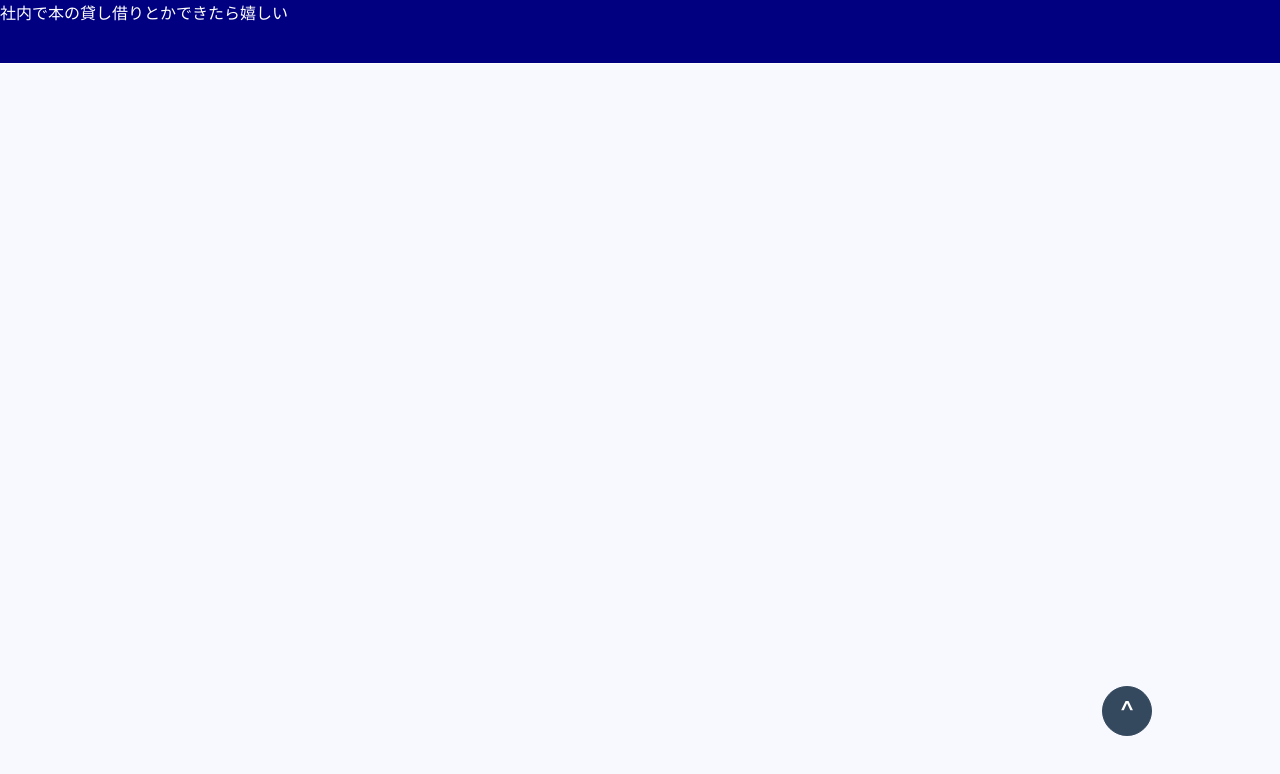
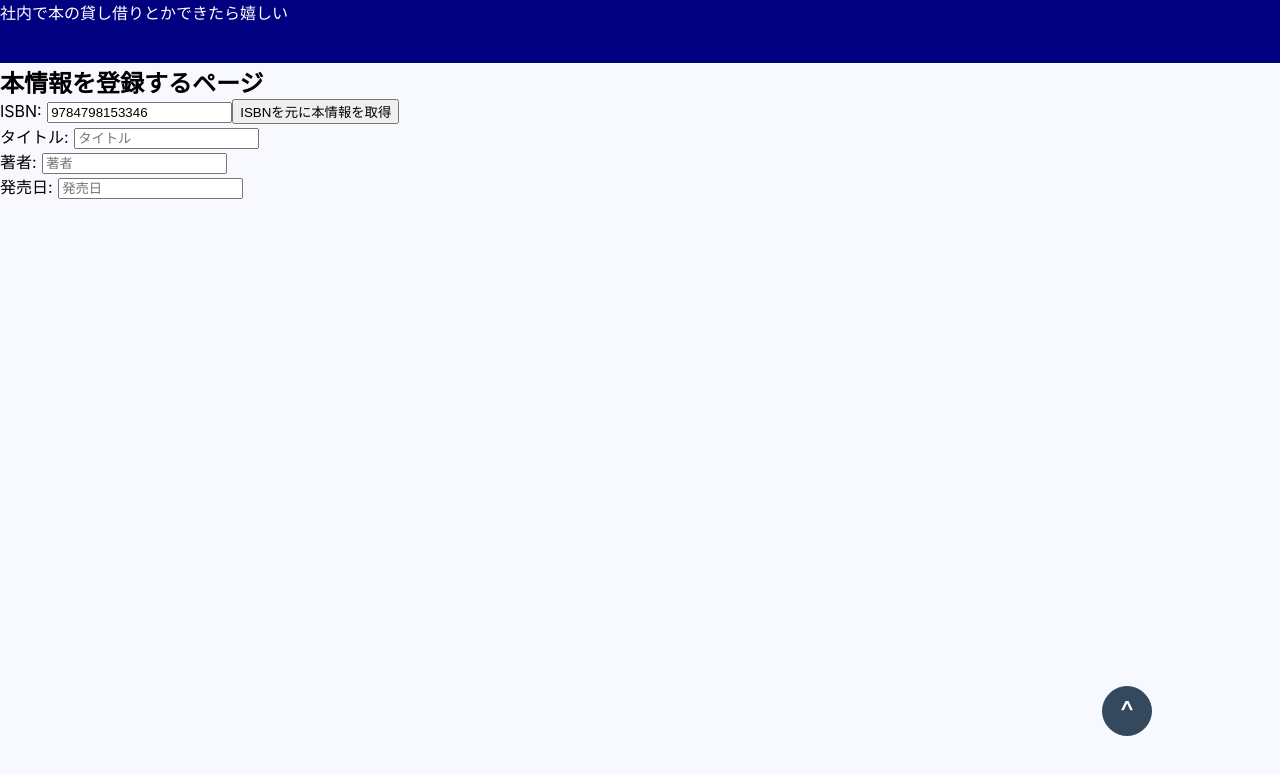
Before and after one commit to 269kanda/hello-nuxt, a Nuxt app: page /book-manage in a window 1280 px wide. Shown: the top 774 px of the page. Built offline with nearby package versions, Linux system fonts and the light colour scheme.

Commit message:
本情報登録ページの作成,axiosの追加,googlebookからISBNコードを元に本データ取得

```diff
--- a/components/AppHeader.vue
+++ b/components/AppHeader.vue
@@ -1,6 +1,6 @@
 <template>
     <div class="navbar">
-        社内で本の貸し借りとかできたら嬉しい
+        <nuxt-link to="/">社内で本の貸し借りとかできたら嬉しい</nuxt-link>
     </div>
 
 </template>
@@ -17,7 +17,11 @@
   border-bottom: solid 0.1vh;
 
 
-    color: #FFF;
+  color: #fff;
+}
+
+.navbar a {
+  color: #fff;
 }
 
 </style>
--- a/layouts/default.vue
+++ b/layouts/default.vue
@@ -31,6 +31,10 @@ html {
   box-sizing: border-box;
 
   background-color: #f8f8ff;
+}
+
+a {
+  text-decoration: none;
 }
 
 *, *:before, *:after {
--- a/nuxt.config.js
+++ b/nuxt.config.js
@@ -37,5 +37,10 @@ module.exports = {
   },
   plugins: [
     '~plugins/scroll.js'
-  ]
+  ],
+  modules: [
+    '@nuxtjs/axios'
+  ],
+  axios: {
+  }
 }
--- a/package.json
+++ b/package.json
@@ -13,6 +13,8 @@
     "precommit": "npm run lint"
   },
   "dependencies": {
+    "@nuxtjs/axios": "^5.5.2",
+    "axios": "^0.18.0",
     "nuxt": "^2.0.0"
   },
   "devDependencies": {
--- /dev/null
+++ b/pages/book-manage/index.vue
@@ -0,0 +1,79 @@
+<template>
+  <section class="container">
+    <div>
+
+      <h1>本情報を登録するページ</h1>
+
+      <div>
+        <div>
+          ISBN: <input v-model='isbnCode' placeholder='ISBNコード'>
+          <button v-on:click='get_book_info'>ISBNを元に本情報を取得</button>
+        </div>
+
+        <div>
+          タイトル: <input v-model='title' placeholder='タイトル'>
+        </div>
+        <div>
+          著者: <input v-model='authors' placeholder='著者'>
+        </div>
+        <div>
+          発売日:
+          <input v-model='release_date' placeholder='発売日'>
+        </div>
+
+        <br>
+
+      </div>
+
+    </div>
+  </section>
+</template>
+
+<script>
+
+import axios from 'axios'
+
+export default {
+  data() {
+    return {
+      isbnCode:'9784798153346',
+      title:'',
+      authors:'',
+      release_date:''
+    }
+  },
+  methods: {
+    get_book_info: async function(event) {
+      //Google BookのAPIを使用してISBNコードを元に本情報を取得
+      let baseUrl = 'https://www.googleapis.com/books/v1/volumes?q=isbn:';
+      let googleSerchUrl;
+      googleSerchUrl = baseUrl + this.isbnCode;
+
+      const response = await axios.get(googleSerchUrl);
+      const data = response.data.items[0].volumeInfo;
+
+      this.title = data.title;
+      this.authors = data.authors;
+      this.release_date = data.publishedDate;
+
+
+      alert('データ取得完了');
+    }
+  }
+
+}
+
+</script>
+
+<style>
+
+.container {
+  min-height: 100vh;
+
+  display: flex;
+  flex-wrap:wrap;
+
+}
+
+
+</style>
--- a/pages/index.vue
+++ b/pages/index.vue
@@ -100,11 +100,16 @@
     </div>
 
     <div class="links">
+      <nuxt-link to="/book-manage">本情報の管理</nuxt-link>
+    </div>
+
+    <div class="links">
       <a
         href="https://github.com/kandaYusuke/hello-nuxt/tree/master"
         target="_blank"
         class="button--green">GitHub</a>
     </div>
+
     <!--
     <div>
       <app-logo/>
```
Also changed, not shown: 1 other file (tests, documents, lock files or other folders). Lines whose indentation alone changed are shown as unchanged.
